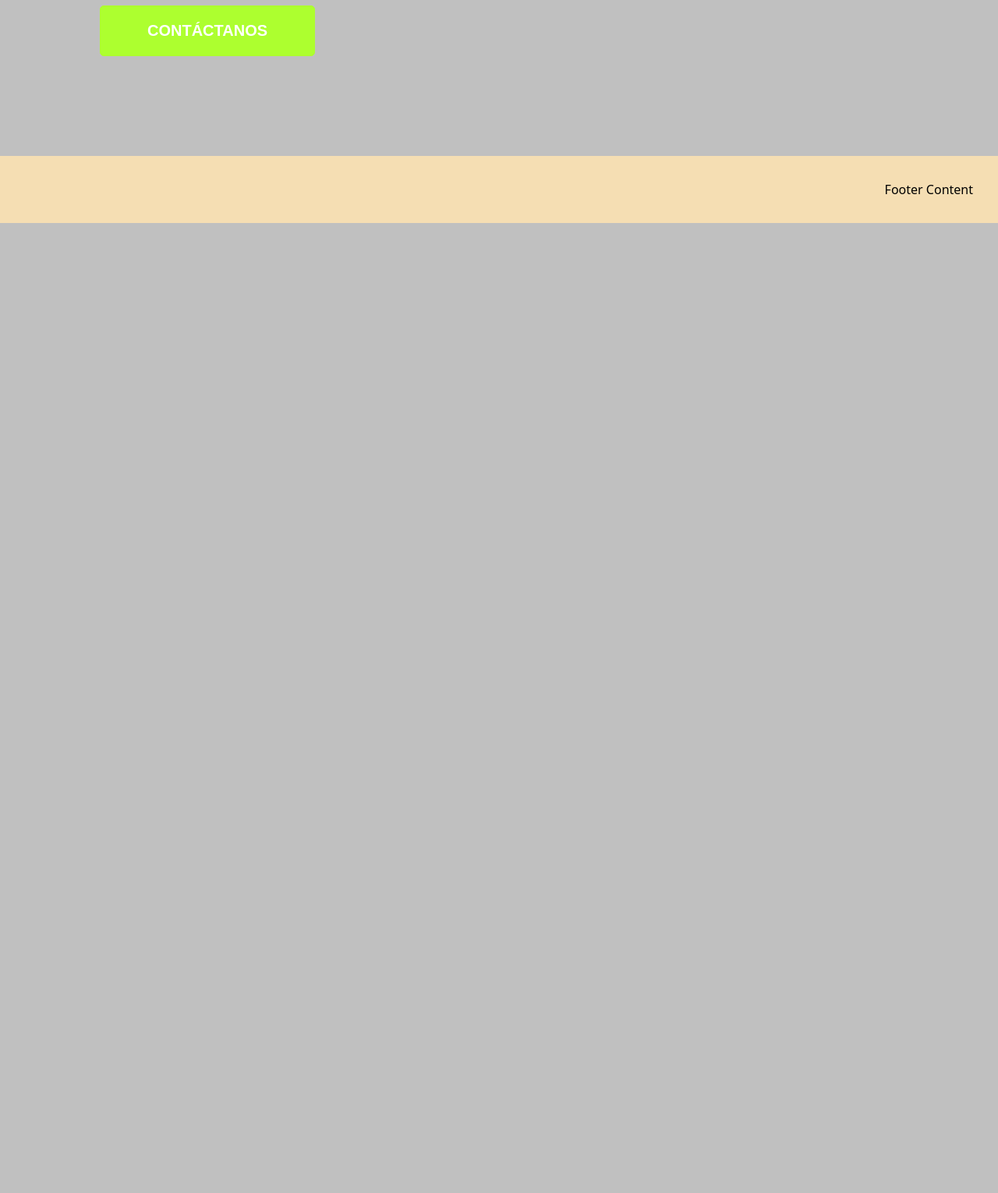
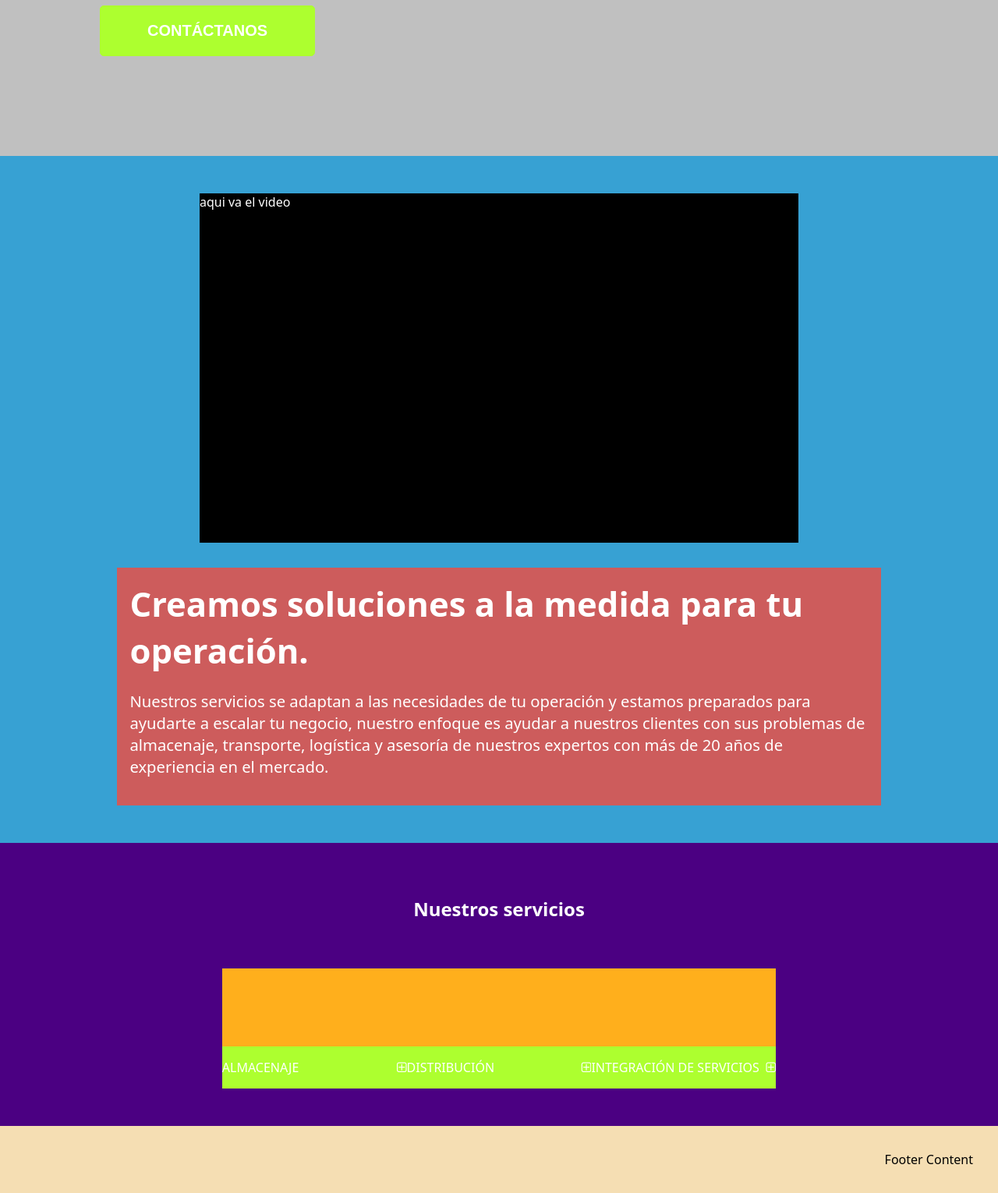
Before and after one commit to aaron2421/landing-arcadia, a PHP site: page / in a window 1280 px wide. Shown: the part 710-2240 px from the top of the page at 78% size. Before the commit the page ends 996 px from the top, so only its background shows below. Run offline with PHP 8.4, Linux system fonts and the light colour scheme.

Commit message:
part 2 and 3 of body

```diff
--- a/index.html
+++ b/index.html
@@ -40,7 +40,7 @@
 
     <main>
       <div id="pt1">
-        <div class="degradado">
+        <div id="main-info">
           <h1>
             ¿Problemas de <br />
             almacenamiento & logística?
@@ -50,12 +50,47 @@
             negocio en un solo lugar sin tantos rollos.
           </p>
         </div>
-        <button id="contact-btn">
-          CONTÁCTANOS
-        </button>
+        <button id="contact-btn">CONTÁCTANOS</button>
       </div>
-      <div id="pt2"></div>
-      <div id="pt3"></div>
+      <div id="pt2">
+        <div id="solutions-video">aqui va el video</div>
+        <div id="solutions-info">
+          <h2>Creamos soluciones a la medida para tu operación.</h2>
+          <p>
+            Nuestros servicios se adaptan a las necesidades de tu operación y
+            estamos preparados para ayudarte a escalar tu negocio, nuestro
+            enfoque es ayudar a nuestros clientes con sus problemas de
+            almacenaje, transporte, logística y asesoría de nuestros expertos
+            con más de 20 años de experiencia en el mercado.
+          </p>
+        </div>
+      </div>
+      <div id="pt3">
+        <h2>Nuestros servicios</h2>
+        <div id="services-container">
+          <div class="service">
+            <div class="imgt"></div>
+            <div class="service-info">
+              <p>ALMACENAJE</p>
+              <i class="fa fa-plus-square-o" aria-hidden="true"></i>
+            </div>
+          </div>
+          <div class="service">
+            <div class="imgt"></div>
+            <div class="service-info">
+              <p>DISTRIBUCIÓN</p>
+              <i class="fa fa-plus-square-o" aria-hidden="true"></i>
+            </div>
+          </div>
+          <div class="service">
+            <div class="imgt"></div>
+            <div class="service-info">
+              <p>INTEGRACIÓN DE SERVICIOS</p>
+              <i class="fa fa-plus-square-o" aria-hidden="true"></i>
+            </div>
+          </div>
+        </div>
+      </div>
       <div id="pt4"></div>
       <div id="pt5"></div>
       <div id="pt6"></div>
--- a/styles.css
+++ b/styles.css
@@ -74,7 +74,7 @@ main {
   padding: 8% 10% 10% 10%;
 }
 
-.degradado {
+#main-info {
   background-color: rgba(0, 0, 0, 0.5);
   color: white;
   width: 75%;
@@ -84,13 +84,13 @@ main {
   text-align: start;
 }
 
-.degradado > h1 {
+#main-info > h1 {
   margin: 0px;
-  font-size:calc(20px + 3vw);
+  font-size: calc(20px + 3vw);
 }
 
-.degradado > p {
-  font-size:calc(10px + 1.45vw);
+#main-info > p {
+  font-size: calc(10px + 1.45vw);
 }
 
 #contact-btn {
@@ -105,6 +105,82 @@ main {
   font-weight: bold;
 }
 
+#pt2 {
+  background-color: rgb(55, 161, 211);
+  color: white;
+  display: flex;
+  justify-content: center;
+  padding: 6rem;
+  /* height: 500px; */
+}
+
+#solutions-video {
+  background-color: black;
+  color: white;
+  width: 100%;
+  height: 400px;
+  /* height: min-content; */
+}
+
+#solutions-info {
+  background-color: indianred;
+  color: white;
+  width: 100%;
+  height: fit-content;
+  min-width: 250px;
+  padding: 0px 8rem 1rem 2rem;
+  text-align: start;
+}
+
+#solutions-info > h2 {
+  margin: 0px;
+  font-size: calc(18px + 2vw);
+}
+
+#solutions-info > p {
+  font-size: calc(10px + .8vw);
+}
+
+#pt3 {
+  background-color: indigo;
+  color: white;
+  display: flex;
+  flex-direction: column;
+  align-items: center;
+  padding: 3rem;
+}
+
+#pt3 > h2 {
+  margin-bottom: 60px;
+}
+
+#services-container {
+  display: flex;
+  justify-content: space-evenly;
+  width: 60%;
+}
+
+.service {
+  display: flex;
+  flex-direction: column;
+  align-items: center;
+  width: 300px;
+}
+
+.imgt {
+  background-color: rgb(255, 175, 28);
+  width: 100%;
+  height: 100px;
+}
+
+.service-info {
+  background-color: greenyellow;
+  display: flex;
+  justify-content: space-between;
+  align-items: center;
+  width: 100%;
+}
+
 footer {
   background: wheat;
   padding: 2rem;
@@ -116,5 +192,24 @@ footer {
     display: flex;
     align-items: center;
   }
+}
 
+@media screen and (max-width: 1300px) {
+  #pt2 {
+    display: flex;
+    flex-direction: column;
+    align-items: center;
+    padding: 3rem;
+  }
+
+  #solutions-video {
+    height: 35vw;
+    width: 60vw;
+    margin-bottom: 2rem;
+  }
+
+  #solutions-info {
+    width: 80%;
+    padding: 1rem;
+  }
 }
```
